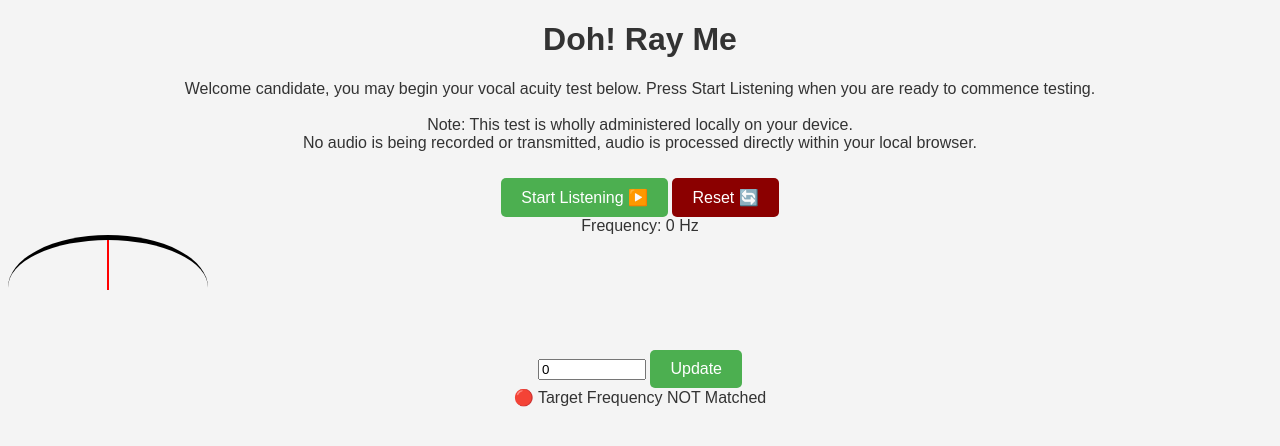
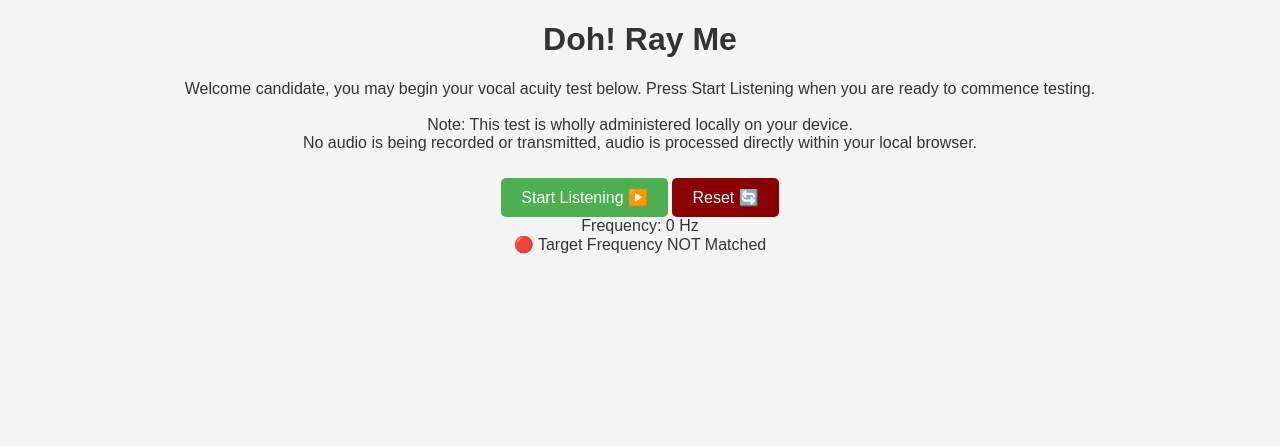
Before and after one commit to Console/console.github.io, a Jekyll site: the page ctf/sound-lock/sound.html, which Jekyll copies as it is, in a window 1280 px wide. Shown: the top 446 px of the page. Built offline with Jekyll 4.4.1, drawn with Linux system fonts in a browser that asks for light colours.

Commit message:
undoing the dial madness

```diff
--- a/ctf/sound-lock/script.js
+++ b/ctf/sound-lock/script.js
@@ -121,7 +121,6 @@ window.onload = function() {
 
                 const frequencyDifference = Math.abs(averageFrequency - currentTargetFrequency);
                 document.getElementById('frequency').innerText = `Frequency: ${averageFrequency.toFixed(2)} Hz (Difference: ${frequencyDifference.toFixed(2)} Hz)`;
-                updateDial(parseInt(frequencyDifference))
 
                 // Debouncing logic to avoid rapid matching
                 const currentTime = Date.now();
@@ -174,18 +173,6 @@ window.onload = function() {
         }
     }
 
-    function updateDial(angle) {
-        var angle = parseInt(angle);
-        // Apply ceiling function to bound angle within -180 to 180 range
-        angle = Math.min(Math.max(angle, -180), 180);
-        var hand = document.getElementById("hand");
-        // Calculate the maximum rotation angle based on the hemispherical shape
-        var maxRotation = 90; // 90 degrees for a hemisphere
-        var rotation = (angle / 180) * maxRotation;
-        hand.style.transform = "translateX(-50%) rotate(" + rotation + "deg)";
-    }
-
-
     function updateBandPassFilter() {
         bandPassFilter.frequency.value = 600; // hardcoded center frequency for the bandpass filter
         bandPassFilter.Q.value = 1.5; // hardcoded Q value for the bandpass filter
--- a/ctf/sound-lock/sound.html
+++ b/ctf/sound-lock/sound.html
@@ -17,11 +17,7 @@
     <button id="resetButton">Reset 🔄</button>
 
     <div id="frequency">Frequency: 0 Hz</div>
-    <div id="dial">
-        <div id="hand"></div>
-      </div>
-      <input type="number" id="input" min="-180" max="180" step="1" value="0">
-      <button onclick="updateDial()">Update</button>
+
     <div id="firstMatchDisplay">🔴 Target Frequency NOT Matched</div>
     <div id="secondMatchDisplay" style="display: none;">S🔴 Target Frequency NOT Matched/div>
     <div id="thirdMatchDisplay" style="display: none;">🔴 Target Frequency NOT Matched</div>
```
